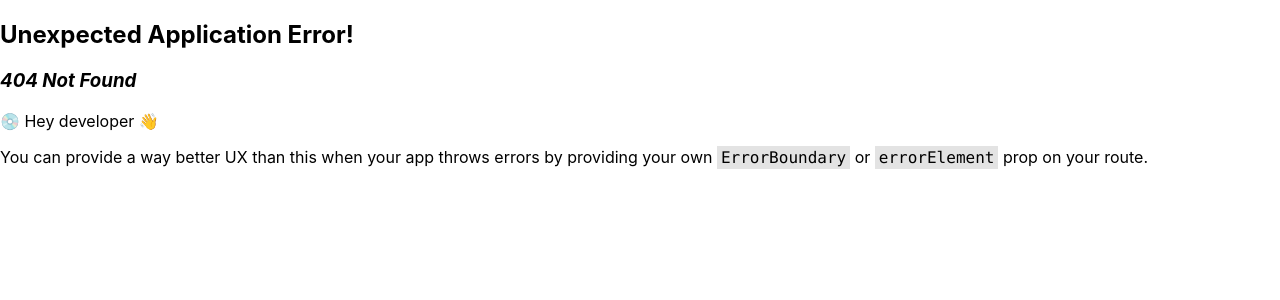
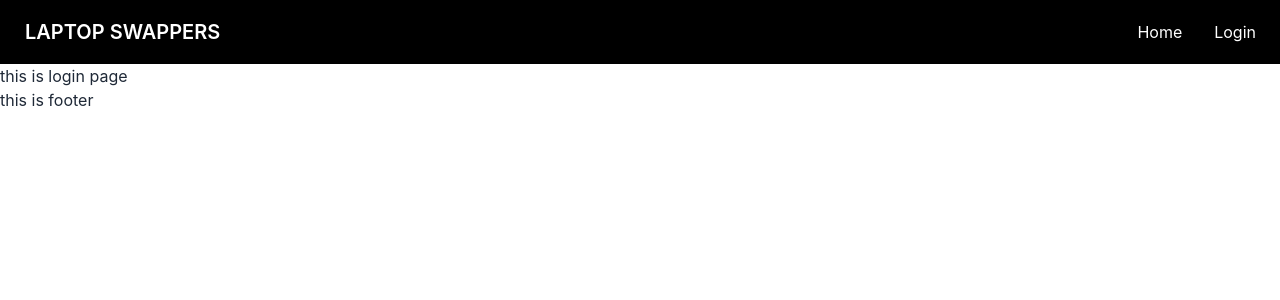
Before and after one commit to Marjan-001/assignment-12-laptop-resale-client, a React (Create React App) app: page /login in a window 1280 px wide. Before the commit this address had no page. Shown: the top 300 px of the page. Built offline with nearby package versions, Linux system fonts and the light colour scheme.

Commit message:
navbar and banner add

```diff
--- /dev/null
+++ b/src/Pages/Home/Banner/Banner.js
@@ -0,0 +1,19 @@
+import React from 'react';
+import banner from '../../../assets/images/Banner.jpg'
+
+const Banner = () => {
+    return (
+        <div className="hero">
+            <div className="hero-content flex-col lg:flex-row">
+                <img src={banner} className="rounded-lg lg:w-1/2 shadow-2xl" alt='laptop' />
+                <div>
+                    <h1 className="text-5xl text-center text-black leading-loose font-bold">Buy & Sell <br /> Second-hand Laptops</h1>
+                    <p className="text-xl py-6">Welcome to <strong>laptop swappers</strong>. Here you can buy second hand laptops in a reasonable price and also can sell your used laptop.</p>
+
+                </div>
+            </div>
+        </div>
+    );
+};
+
+export default Banner;
--- a/src/Pages/Home/Home/Home.js
+++ b/src/Pages/Home/Home/Home.js
@@ -1,9 +1,11 @@
 import React from 'react';
+import Banner from '../Banner/Banner';
 
 const Home = () => {
     return (
-        <div>
-            <h2>this home page</h2>
+        <div className='my-10'>
+
+            <Banner></Banner>
         </div>
     );
 };
--- /dev/null
+++ b/src/Pages/Login/Login.js
@@ -0,0 +1,11 @@
+import React from 'react';
+
+const Login = () => {
+    return (
+        <div>
+            <h2>this is login page</h2>
+        </div>
+    );
+};
+
+export default Login;
--- /dev/null
+++ b/src/Pages/SignUp/SignUp.js
@@ -0,0 +1,11 @@
+import React from 'react';
+
+const SignUp = () => {
+    return (
+        <div>
+            <h2>this is signup page</h2>
+        </div>
+    );
+};
+
+export default SignUp;
--- a/src/Shared/Navbar/Navbar.js
+++ b/src/Shared/Navbar/Navbar.js
@@ -1,9 +1,30 @@
 import React from 'react';
+import { Link } from 'react-router-dom';
+
 
 const Navbar = () => {
+    const menuItems = <React.Fragment>
+        <li><Link to="/">Home</Link></li>
+        <li><Link to="/login">Login</Link></li>
+    </React.Fragment>
     return (
-        <div>
-            <h2> this is navbar</h2>
+        <div className="navbar bg-black flex justify-between">
+            <div className="navbar-start">
+                <div className="dropdown">
+                    <label tabIndex={0} className="btn btn-ghost lg:hidden">
+                        <svg xmlns="http://www.w3.org/2000/svg" className="h-5 w-5" fill="none" viewBox="0 0 24 24" stroke="currentColor"><path strokeLinecap="round" strokeLinejoin="round" strokeWidth="2" d="M4 6h16M4 12h8m-8 6h16" /></svg>
+                    </label>
+                    <ul tabIndex={0} className="menu menu-compact dropdown-content mt-3 p-2 shadow bg-black text-white  rounded-box w-52">
+                        {menuItems}
+                    </ul>
+                </div>
+                <Link to="/" className="btn btn-ghost text-transform:uppercase text-white  text-xl">Laptop Swappers</Link>
+            </div>
+            <div className="navbar-center hidden lg:flex">
+                <ul className="menu menu-horizontal text-white p-0">
+                    {menuItems}
+                </ul>
+            </div>
         </div>
     );
 };
--- a/src/index.css
+++ b/src/index.css
@@ -1,3 +1,7 @@
+@tailwind base;
+@tailwind components;
+@tailwind utilities;
+
 body {
   margin: 0;
   font-family: -apple-system, BlinkMacSystemFont, 'Segoe UI', 'Roboto', 'Oxygen',
```
Also changed, not shown: src/Routes/Routes.js (+11 -0 lines), 1 other file (tests, documents, lock files or other folders).
